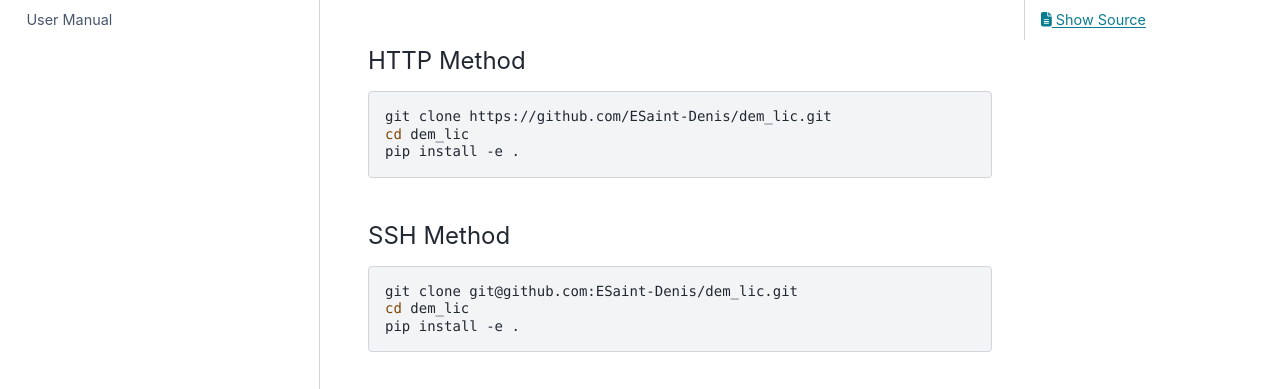
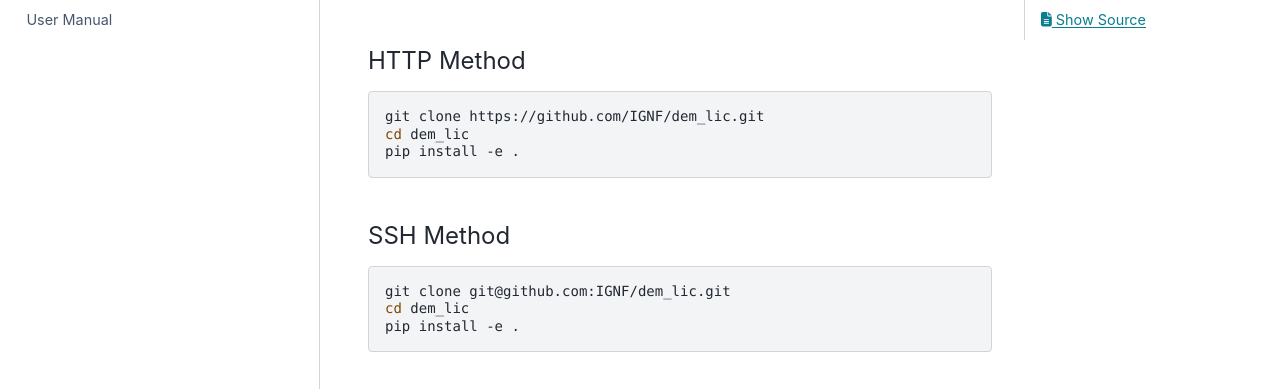
Before and after one commit to IGNF/dem_lic, a Sphinx documentation site: the page built from docs/documentation/install.md, in a window 1280 px wide and 900 px high, scrolled down 738 px. Shown: the part 152-541 px from the top of the window. Built offline with Sphinx 7.4.7 and the PyData theme 0.15.4, drawn with Linux system fonts in a browser that asks for light colours; some of the changed lines change nothing that is shown.

Commit message:
Update links to point to IGNF instead of ESaint-Denis

````diff
--- a/docs/conf.py
+++ b/docs/conf.py
@@ -51,7 +51,7 @@ html_theme_options = {
     "icon_links": [
         {
             "name": "GitHub",
-            "url": "https://github.com/ESaint-Denis/dem_lic",
+            "url": "https://github.com/IGNF/dem_lic",
             "icon": "fab fa-github",
         },
     ],
--- a/docs/documentation/install.md
+++ b/docs/documentation/install.md
@@ -31,7 +31,7 @@ You can install **dem_lic** by cloning the GitHub repository.
 #### HTTP Method
 
 ```bash
-git clone https://github.com/ESaint-Denis/dem_lic.git
+git clone https://github.com/IGNF/dem_lic.git
 cd dem_lic
 pip install -e .
 ```
@@ -39,7 +39,7 @@ pip install -e .
 #### SSH Method
 
 ```bash
-git clone git@github.com:ESaint-Denis/dem_lic.git
+git clone git@github.com:IGNF/dem_lic.git
 cd dem_lic
 pip install -e .
 ```
````
